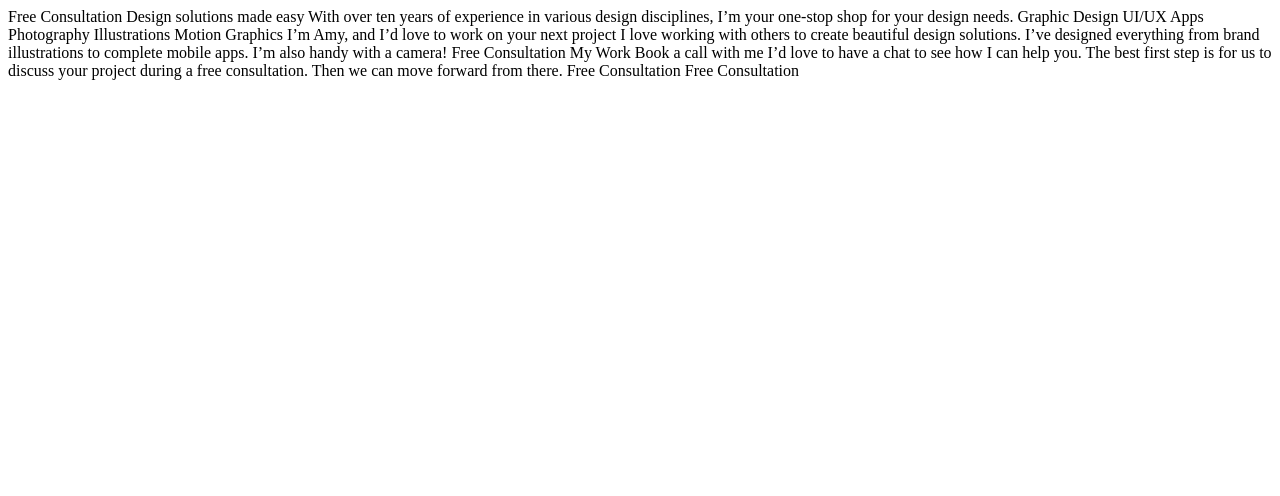
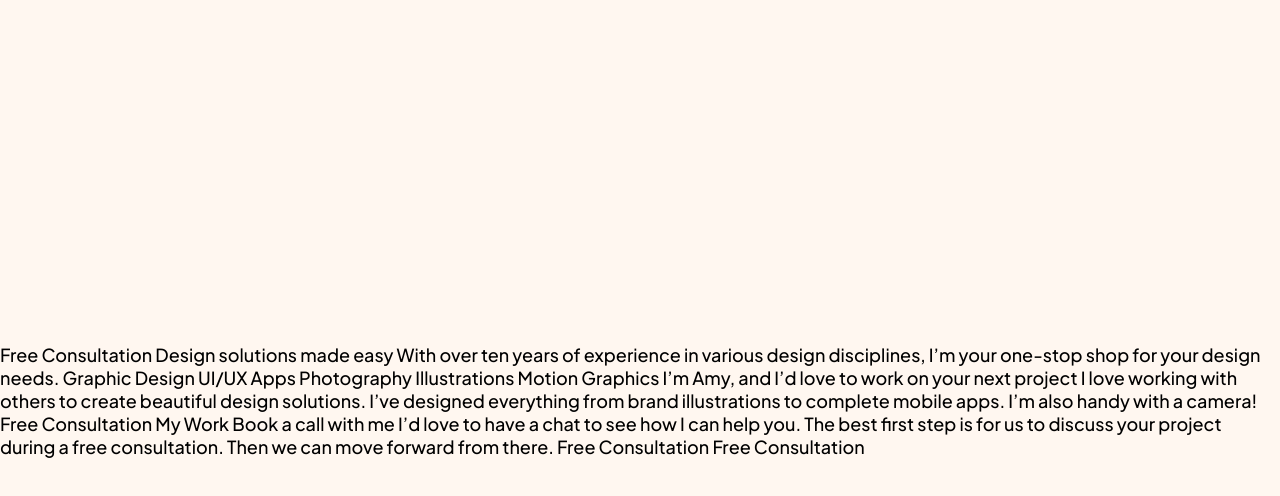
Before and after one commit to flaviare1s/single-page-design-portfolio, a plain HTML site: page index.html in a window 1280 px wide. Drawn offline with Linux system fonts and the light colour scheme.

Commit message:
Adicionei cores e fontes

```diff
--- a/starter-code/index.html
+++ b/index.html
@@ -5,6 +5,7 @@
   <meta name="viewport" content="width=device-width, initial-scale=1.0">
 
   <link rel="icon" type="image/png" sizes="32x32" href="./assets/favicon-32x32.png">
+  <link rel="stylesheet" href="style.css">
 
   <title>Frontend Mentor | Single-page design portfolio</title>
 </head>
--- /dev/null
+++ b/style.css
@@ -0,0 +1,36 @@
+@import url('https://fonts.googleapis.com/css2?family=Plus+Jakarta+Sans:ital,wght@0,200..800;1,200..800&display=swap');
+
+:root {
+  --almost-black: #030303;
+  --almost-white: #fff7f0;
+  --purple: #755cde;
+  --yellow: #f6a560;
+  --pink: #f39e9e;
+  --red: #eb7565;
+  --green: #61c4b7;
+  --purple2: #552049;
+  --gray: #7a746e;
+}
+
+* {
+  margin: 0;
+  padding: 0;
+  box-sizing: border-box;
+}
+
+html {
+  font-size: 62.5%;
+  font-family: "Plus Jakarta Sans", sans-serif;
+  font-weight: 500;
+}
+
+body {
+  display: flex;
+  flex-direction: column;
+  align-items: center;
+  justify-content: center;
+  margin: auto;
+  min-height: 100vh;
+  background-color: var(--almost-white);
+  font-size: 1.8rem;
+}
```
Also changed, not shown: assets/favicon-32x32.png (renamed from starter-code/assets/favicon-32x32.png), assets/icon-arrow-left.svg (renamed from starter-code/assets/icon-arrow-left.svg), assets/icon-arrow-right.svg (renamed from starter-code/assets/icon-arrow-right.svg), assets/image-amy.webp (renamed from starter-code/assets/image-amy.webp), assets/image-slide-1.jpg (renamed from starter-code/assets/image-slide-1.jpg), assets/image-slide-2.jpg (renamed from starter-code/assets/image-slide-2.jpg), assets/image-slide-3.jpg (renamed from starter-code/assets/image-slide-3.jpg), assets/image-slide-4.jpg (renamed from starter-code/assets/image-slide-4.jpg), assets/image-slide-5.jpg (renamed from starter-code/assets/image-slide-5.jpg), assets/logo.svg (renamed from starter-code/assets/logo.svg), assets/pattern-apps.svg (renamed from starter-code/assets/pattern-apps.svg), assets/pattern-graphic-design.svg (renamed from starter-code/assets/pattern-graphic-design.svg), assets/pattern-illustrations.svg (renamed from starter-code/assets/pattern-illustrations.svg), assets/pattern-motion-graphics.svg (renamed from starter-code/assets/pattern-motion-graphics.svg), 2 more files, 1 other file.
